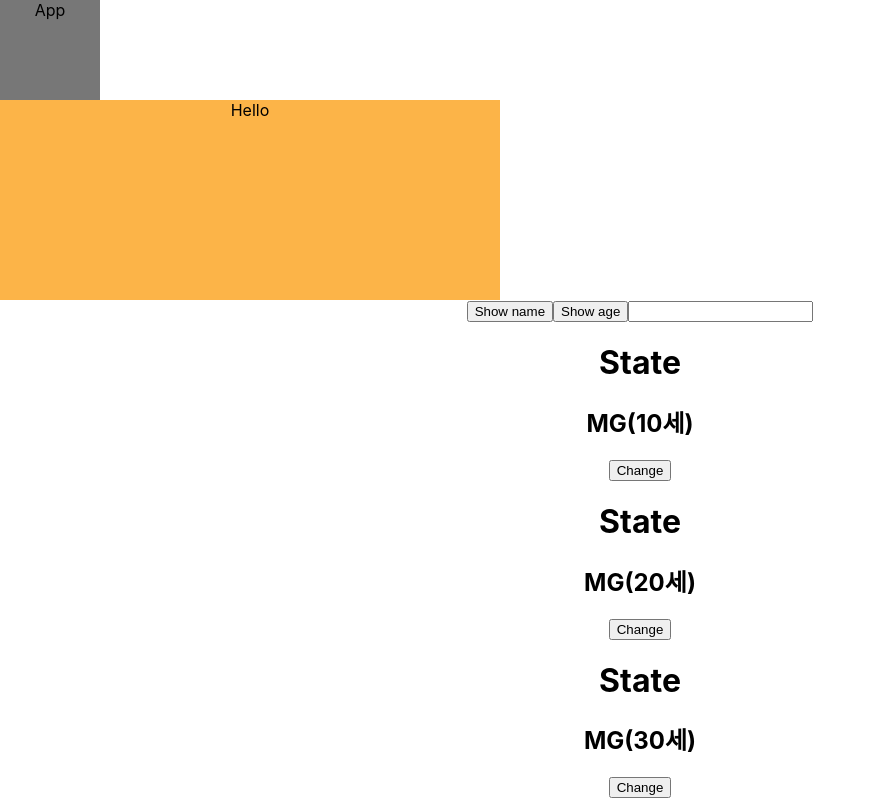
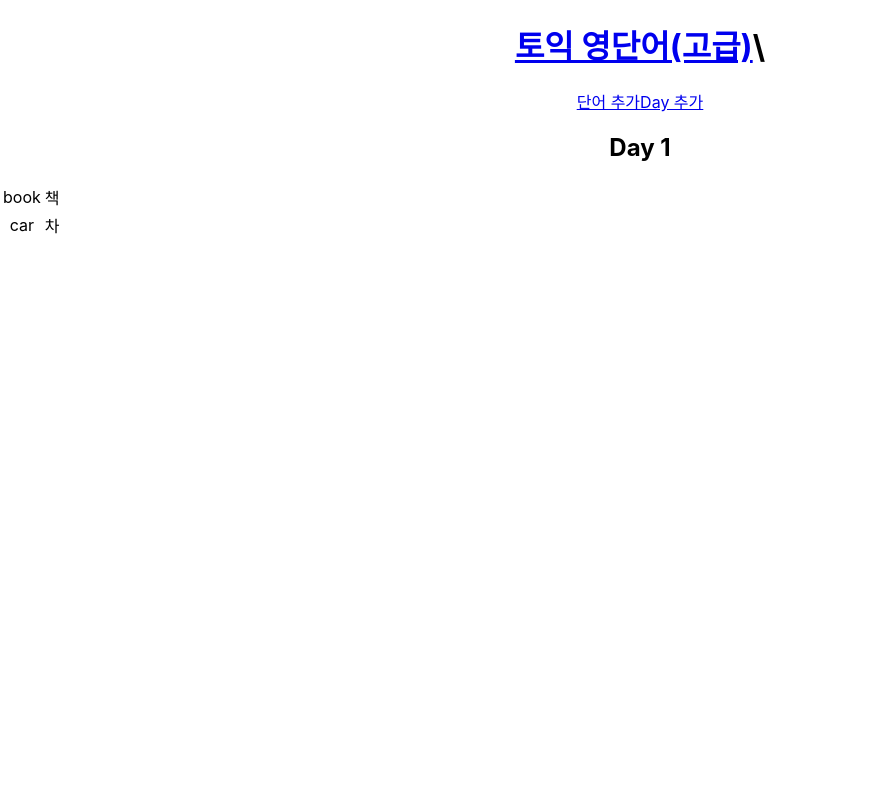
Before and after one commit to yujinwon-dev/react-practice, a JavaScript app in the folder voca/: page /day/1 in a window 1280 px wide. Shown: the whole page, without its empty margins (0-876 px from the left). Built offline with nearby package versions, Linux system fonts and the light colour scheme; the HTML template or start-up script is replaced by a standard one.

Commit message:
feat: 🎸 더미 데이터, 라우터 구현

```diff
--- a/voca/src/App.js
+++ b/voca/src/App.js
@@ -1,17 +1,23 @@
 import './App.css';
-import styles from './App.module.css';
-import Hello from './component/Hello';
-import Name from './component/Name';
+import Header from './component/Header';
+import DayList from './component/DayList';
+import Day from './component/Day';
+import {BrowserRouter, Routes, Route} from 'react-router-dom';
+import EmptyPage from './component/EmptyPage';
 
 function App() {
   return (
-    <div className="App">
-      <div className={styles.box}>App</div>
-      <Hello />
-      <Name age={10} />
-      <Name age={20} />
-      <Name age={30} />
-    </div>
+    <BrowserRouter>
+      <div className="App">
+        <Header />
+        {/* Routes 바깥에 있는 컴포넌트는 모든 페이지에서 보여짐 */}
+        <Routes>
+          <Route path="/" element={<DayList />} />
+          <Route path="/day/:day" element={<Day />} />
+          <Route element={<EmptyPage />} />
+        </Routes>
+      </div>
+    </BrowserRouter>
   );
 }
 
--- a/voca/src/App.module.css
+++ /dev/null
@@ -1,5 +0,0 @@
-.box {
-  width: 100px;
-  height: 100px;
-  background: #777;
-}
--- /dev/null
+++ b/voca/src/component/Day.js
@@ -0,0 +1,24 @@
+import dummy from '../db/data.json';
+import { useParams } from 'react-router-dom';
+
+export default function Day() {
+  // const day = 1;
+  const { day } = useParams();
+  const wordList = dummy.words.filter(word => word.day === Number(day));
+
+  return (
+    <>
+      <h2>Day {day}</h2>
+      <table>
+        <tbody>
+          {wordList.map(word => (
+            <tr key={word.id}>
+              <td>{word.eng}</td>
+              <td>{word.kor}</td>
+            </tr>
+          ))}
+        </tbody>
+      </table>
+    </>
+  );
+}
--- /dev/null
+++ b/voca/src/component/DayList.js
@@ -0,0 +1,18 @@
+import { Link } from 'react-router-dom';
+import dummy from '../db/data.json';
+
+export default function DayList() {
+
+  return (
+    <ul>
+      {dummy.days.map(day => (
+        <li key={day.id}>
+          {/* Link는 a 태그로 렌더링됨 */}
+          <Link to={`/day/${day.day}`}>
+            Day {day.day}
+          </Link>
+          </li>
+      ))}
+    </ul>
+  );
+}
--- /dev/null
+++ b/voca/src/component/EmptyPage.js
@@ -0,0 +1,10 @@
+import { Link } from "react-router-dom";
+
+export default function EmptyPage() {
+  return (
+    <>
+      <h1>잘못된 접근입니다.</h1>
+      <Link to="/">돌아가기</Link>
+    </>
+  )
+}
--- /dev/null
+++ b/voca/src/component/Header.js
@@ -0,0 +1,19 @@
+import { Link } from "react-router-dom";
+
+export default function Header() {
+  return (
+    <div className="header">
+      <h1>
+        <Link to="/">토익 영단어(고급)</Link>\
+      </h1>
+      <div className="menu">
+        <a href="#x" className="link">
+          단어 추가
+        </a>
+        <a href="#x" className="link">
+          Day 추가
+        </a>
+      </div>
+    </div>
+  );
+}
--- a/voca/src/component/Hello.js
+++ /dev/null
@@ -1,29 +0,0 @@
-import styles from './Hello.module.css';
-
-export default function Hello() {
-
-  function showName() {
-    console.log('yj');
-  }
-
-  function showAge(age) {
-    console.log(age);
-  }
-
-  function showText(text) {
-    console.log(text);
-  }
-
-  return (
-    <div>
-      <div className={styles.box}>Hello</div>
-      {/* onClick={showName()} => 함수가 반환하는 값이 들어감 */}
-      <button type="button" onClick={showName}>Show name</button>
-      <button type="button" onClick={() => showAge(25)}>Show age</button>
-      <input type="text" onChange={e => {
-        const text = e.target.value;
-        showText(text);
-      }} />
-    </div>
-  );
-}
--- a/voca/src/component/Hello.module.css
+++ /dev/null
@@ -1,6 +0,0 @@
-.box {
-  width: 500px;
-  height: 200px;
-  background: #fcb448;
-
-}
--- a/voca/src/component/Name.js
+++ /dev/null
@@ -1,18 +0,0 @@
-import { useState } from "react";
-
-export default function Name({ age }) {
-  // let name = "MG";
-  const [name, setName] = useState("MG");
-
-  function changeName() {
-    setName(name === "MG" ? "YJ" : "MG");
-  }
-
-  return (
-    <>
-      <h1>State</h1>
-      <h2 id="name">{name}({age}세)</h2>
-      <button onClick={changeName}>Change</button>
-    </>
-  );
-}
--- /dev/null
+++ b/voca/src/db/data.json
@@ -0,0 +1,51 @@
+{
+  "days": [
+    {"id": 1, "day": 1},
+    {"id": 2, "day": 2},
+    {"id": 3, "day": 3}
+  ],
+  "words": [
+    {
+      "id": 1,
+      "day": 1,
+      "eng": "book",
+      "kor": "책",
+      "isDone": false
+    },
+    {
+      "id": 2,
+      "day": 1,
+      "eng": "car",
+      "kor": "차",
+      "isDone": false
+    },
+    {
+      "id": 3,
+      "day": 2,
+      "eng": "pen",
+      "kor": "펜",
+      "isDone": false
+    },
+    {
+      "id": 4,
+      "day": 2,
+      "eng": "key",
+      "kor": "열쇠",
+      "isDone": false
+    },
+    {
+      "id": 5,
+      "day": 3,
+      "eng": "phone",
+      "kor": "휴대폰",
+      "isDone": false
+    },
+    {
+      "id": 6,
+      "day": 3,
+      "eng": "apple",
+      "kor": "사과",
+      "isDone": false
+    }
+  ]
+}
```
